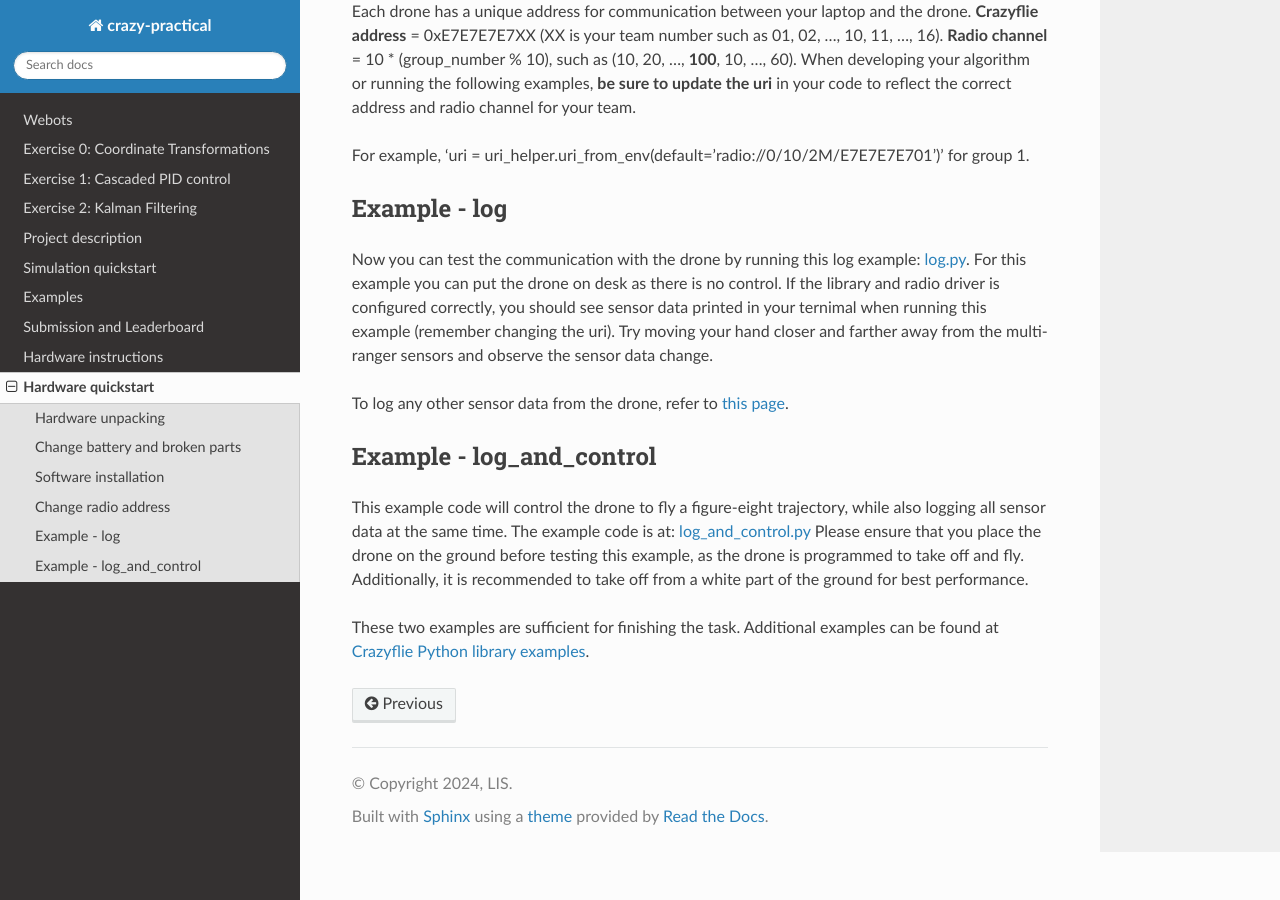
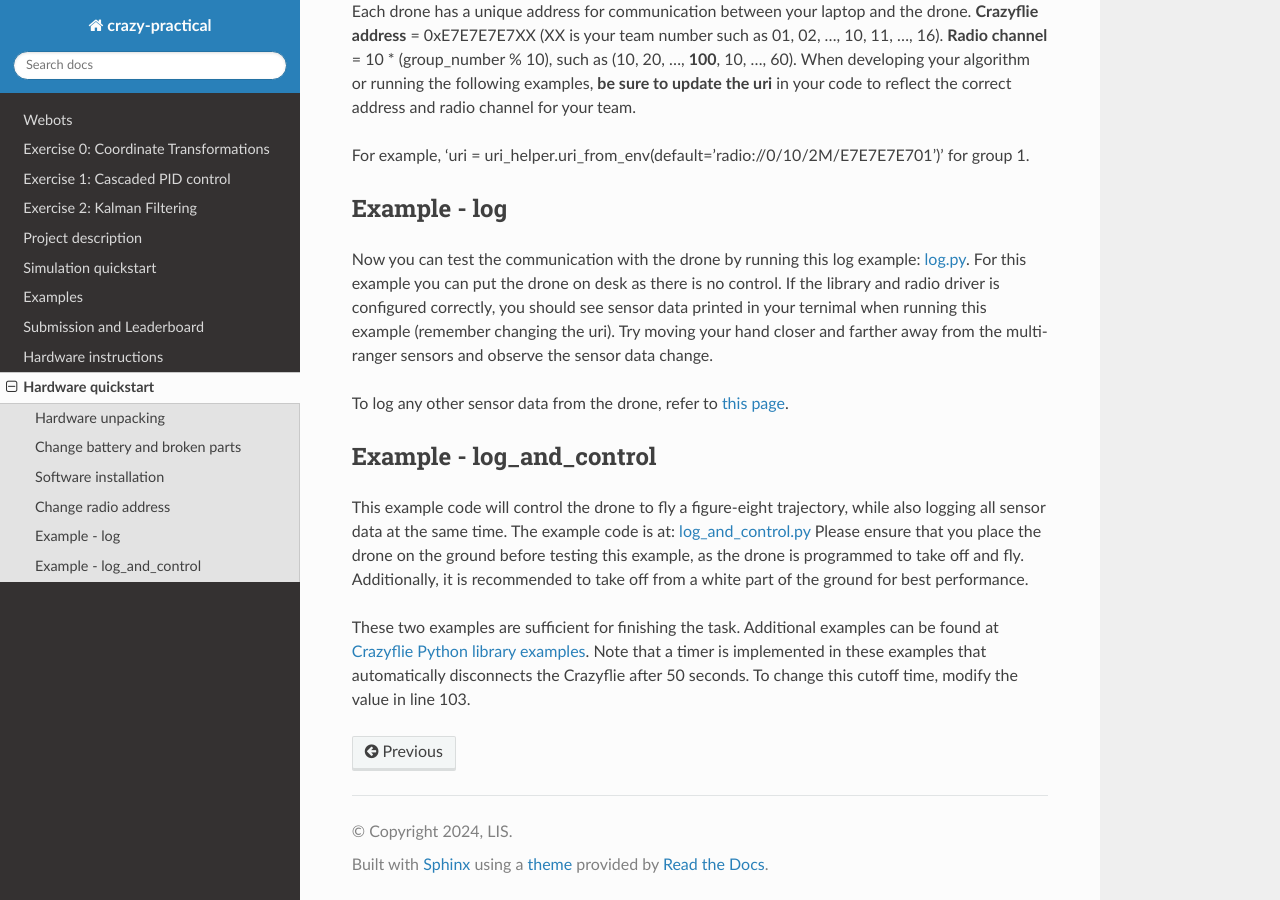
Before and after one commit to lis-epfl/micro-502, a Sphinx documentation site: the page built from docs/assignment/hardware_quickstart.rst, in a window 1280 px wide and 900 px high, scrolled down 2411 px. Built offline with Sphinx 7.4.7 and the Read the Docs theme 2.0.0, drawn with Linux system fonts in a browser that asks for light colours.

Commit message:
Mods to explain cutoff time in log_and_control eg.

```diff
--- a/docs/assignment/hardware_quickstart.rst
+++ b/docs/assignment/hardware_quickstart.rst
@@ -96,3 +96,4 @@ Please ensure that you place the drone on the ground before testing this example
 Additionally, it is recommended to take off from a white part of the ground for best performance.
 
 These two examples are sufficient for finishing the task. Additional examples can be found at `Crazyflie Python library examples <https://github.com/bitcraze/crazyflie-lib-python/tree/master/examples>`_.
+Note that a timer is implemented in these examples that automatically disconnects the Crazyflie after 50 seconds. To change this cutoff time, modify the value in line 103.
```
